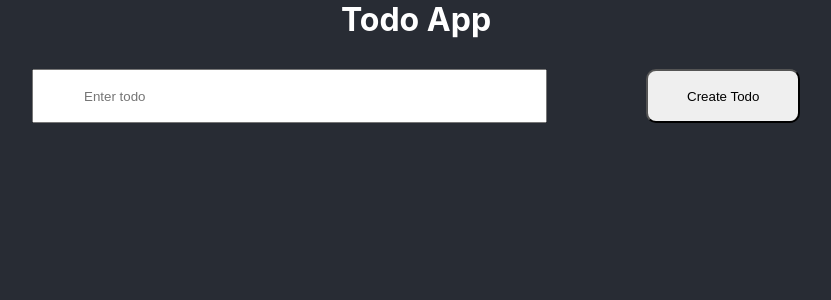
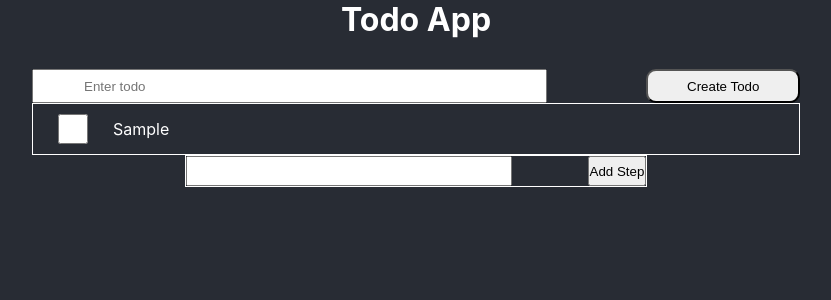
Before and after one commit to Peteryar/Todo, a React (Create React App) app in the folder frontend/todo/: page / in a window 1280 px wide. Both pictures are taken after typing "Sample" into the empty fields and a click on the button "Create Todo". Shown: the top 300 px of the page, without its empty margins (224-1055 px from the left). Built offline with nearby package versions, Linux system fonts and the light colour scheme.

Commit message:
simple-todo-ui-60%-done

```diff
--- a/frontend/todo/src/App.css
+++ b/frontend/todo/src/App.css
@@ -21,7 +21,7 @@
 .first-input-con input{
   width: 60%;
   padding-left: 50px;
-  height: 50px;
+  height: 30px;
 }
 .first-input-con button{
   width:20%;
--- a/frontend/todo/src/App.js
+++ b/frontend/todo/src/App.js
@@ -13,7 +13,7 @@ function App() {
     inputEl.current.value = "";
     setInputVal("");
 
-    setTodos([...todos, inputVal])
+    setTodos([...todos, { title: inputVal, subtasks: [] }])
     console.log(todos)
   }
   return (
--- /dev/null
+++ b/frontend/todo/src/components/Subtask/Subtask.js
@@ -0,0 +1,10 @@
+function Subtask({subtask}){
+    return(
+        <div>
+            <input type="checkbox"/>
+            <p>{subtask.title}</p>
+        </div>
+    )
+}
+
+export default Subtask;
--- a/frontend/todo/src/components/Todo/Todo.js
+++ b/frontend/todo/src/components/Todo/Todo.js
@@ -1,6 +1,21 @@
-function Todo(){
+import "./todo.css";
+import Subtask from "../Subtask/Subtask";
+
+function Todo({todo}){
     return (
-        <div></div>
+        <div>
+            <section className="sec1">
+                <input type="checkbox"/>
+                <p>{todo.title}</p>
+            </section>
+            <section className="sec2">
+                {todo.subtasks.map((subtask, i)=><Subtask subtask={subtask}/>)}
+                <div className="input2-con">
+                    <input/>
+                    <button>Add Step</button>
+                </div>
+            </section>
+        </div>
     )
 }
 
--- a/frontend/todo/src/components/Todo/todo.css
+++ b/frontend/todo/src/components/Todo/todo.css
@@ -0,0 +1,22 @@
+.sec1{
+    display: flex;
+    height: 50px;
+    border:1px solid #fff;
+    align-items: center;
+}
+.sec1 input{
+    height: 30px;
+    width: 30px;
+    margin:0 25px;
+}
+.input2-con{
+    display:flex;
+    justify-content: space-between;
+    margin: auto;
+    width:60%;
+    height: 30px;
+    border:1px solid #fff;
+}
+.input2-con input{
+    width: 70%;
+}
```
Also changed, not shown: frontend/todo/src/components/Subtask/subtask.css (added).
